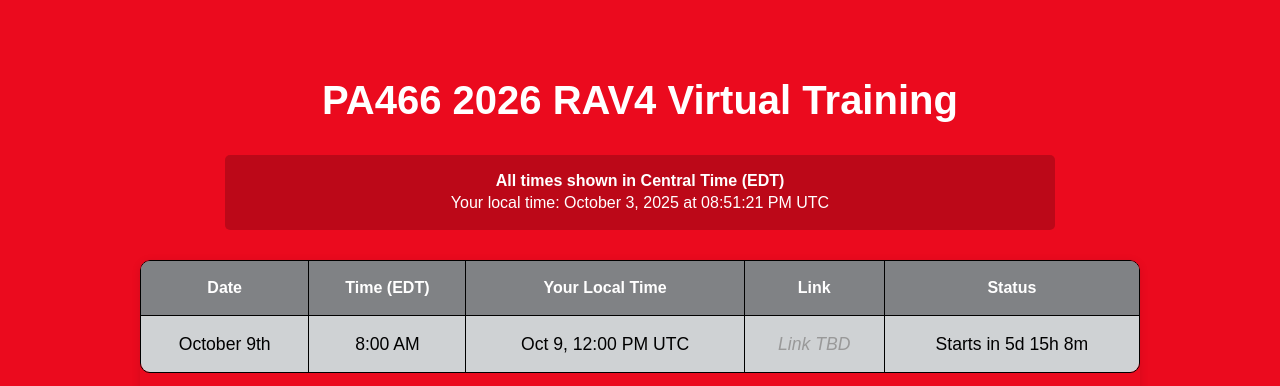
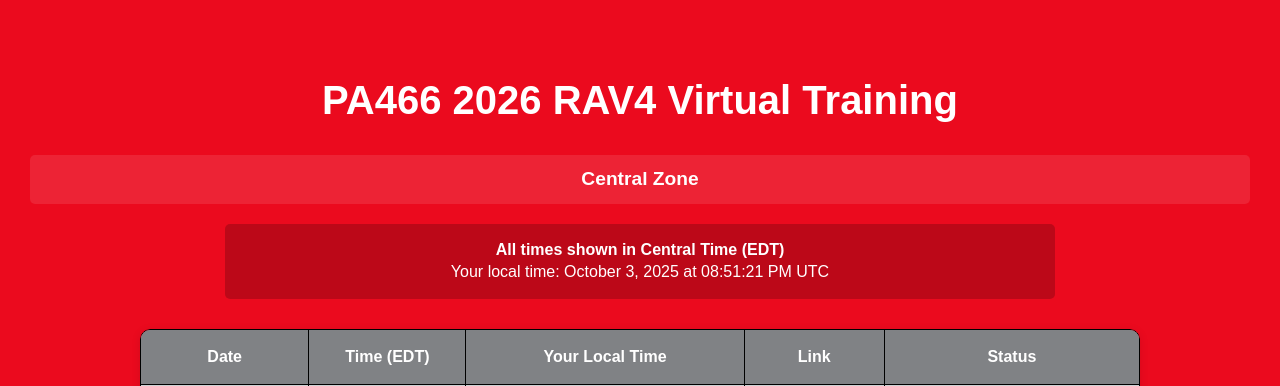
Before and after one commit to PatBeaulieu/toyota_virtual_training_web, a Django app: page /central/ in a window 1280 px wide. Shown: the top 386 px of the page. Run offline with Django 4.2, Linux system fonts and the light colour scheme; data comes from the database, SQL or seed files in the repository; some web fonts are replaced.

Commit message:
Fix invisible region text and improve image display
- Replace h6 with div class to avoid CSS conflicts
- Add specific CSS styling for region zone display
- Add background color and padding for better visibility
- Improve image styling with white border for visibility
- Ensure both region text and image are properly displayed

```diff
--- a/training_app/templates/training_app/training_page.html
+++ b/training_app/templates/training_app/training_page.html
@@ -29,6 +29,17 @@
             font-size: 0.9rem;
             margin: 10px 0;
             padding: 0 10px;
+        }
+
+        .region-zone-display {
+            color: white;
+            font-weight: bold;
+            margin: 10px 0 20px 0;
+            font-size: 1.2em;
+            text-align: center;
+            background-color: rgba(255, 255, 255, 0.1);
+            padding: 10px;
+            border-radius: 5px;
         }
 
         .timezone-info {
@@ -309,7 +320,7 @@
     {% endif %}
 
     <h1>{{ training_page.title }}</h1>
-    <h6 style="color: white; font-weight: bold; margin: 10px 0 20px 0; font-size: 1.2em;">{{ training_page.region_display_name }} Zone</h6>
+    <div class="region-zone-display">{{ training_page.region_display_name }} Zone</div>
     <h6 id="dateTimeDisplay">Loading date and time...</h6>
     <div class="timezone-info">
         <strong>All times shown in {{ region_display }} Time ({{ regional_tz_abbr }})</strong><br>
@@ -355,7 +366,7 @@
 
         <p></p>
         <div>
-            <img class="imgCenter" src="{% static 'training_images/RAV4.png' %}" alt="{{ training_page.title }}">
+            <img class="imgCenter" src="{% static 'training_images/RAV4.png' %}" alt="{{ training_page.title }}" style="max-width: 100%; height: auto; border: 2px solid white; border-radius: 10px;">
         </div>
     </div>
 
```
